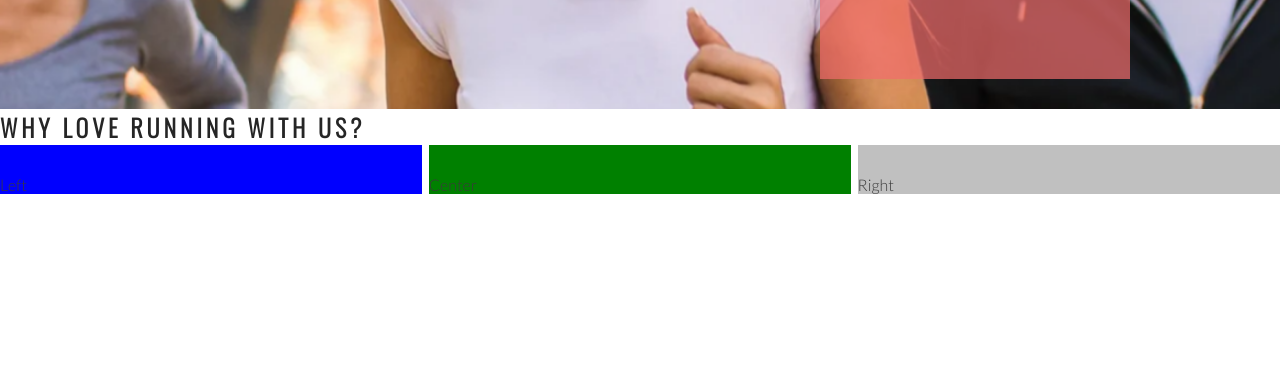
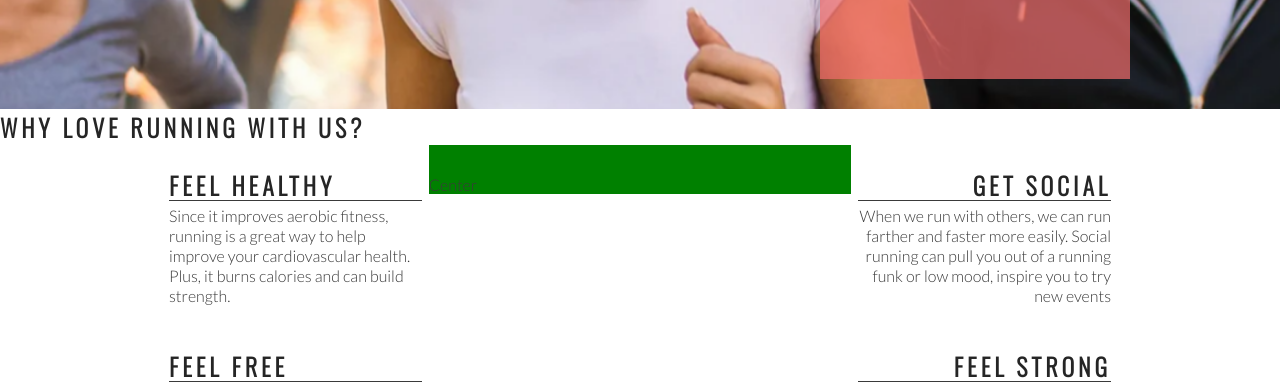
Before and after one commit to leonardo-simeone/love-running, a plain HTML site: page index.html in a window 1280 px wide. Shown: the part 566-952 px from the top of the page. Drawn offline with nearby package versions, Linux system fonts and the light colour scheme.

Commit message:
Add right about section and content style

```diff
--- a/assets/css/style.css
+++ b/assets/css/style.css
@@ -133,14 +133,12 @@ nav > ul {
     padding-top: 30px;
     width: 33%;
     float: left;
-    background-color: blue;
 }
 
 #right-about {
     padding-top: 30px;
     width: 33%;
     float: right;
-    background-color: silver;
 }
 
 #center-about {
@@ -149,3 +147,35 @@ nav > ul {
     margin: 0 auto;
     background-color: green;
 }
+
+hr {
+   border-top: 1px solid #3a3a3a;
+   width: 100%;
+   margin: 5px 0;
+}
+
+/*by setting clear:both we ensure that each content block is aligned vertically*/
+
+.left-about-heading {
+    width: 60%;
+    float: right;
+    line-height: 20px;
+    clear: both;
+    margin-bottom: 50px;
+}
+
+.right-about-heading {
+    width: 60%;
+    float: left;
+    line-height: 20px;
+    clear: both;
+    margin-bottom: 50px;
+}
+
+.right-about-heading h2 {
+    text-align: right;
+}
+
+.right-about-heading p {
+    text-align: right;
+}
--- a/index.html
+++ b/index.html
@@ -40,8 +40,34 @@
     </section>
     <section id="club-ethos">
         <h1>Why Love Running With Us?</h1>
-        <div id="left-about">Left</div>
-        <div id="right-about">Right</div>
+        <div id="left-about">
+            <div class="left-about-heading">
+                <h2>Feel Healthy</h2>
+                <hr>
+                <p>
+                    Since it improves aerobic fitness, running is a great way to help improve your cardiovascular health. Plus, it burns calories and can build strength.
+                </p>
+            </div>
+            <div class="left-about-heading">
+                <h2>Feel Free</h2>
+                <hr>
+                <p>
+                    Physical exercise, running included, is known to release endorphins in the brain. Endorphins make you more energetic, more awake and, yes, happier.
+                </p>
+            </div>
+        </div>
+        <div id="right-about">
+            <div class="right-about-heading">
+                <h2>Get Social</h2>
+                <hr>
+                <p>When we run with others, we can run farther and faster more easily. Social running can pull you out of a running funk or low mood, inspire you to try new events</p>
+            </div>
+            <div class="right-about-heading">
+                <h2>Feel Strong</h2>
+                <hr>
+                <p>Running strengthens your heart by pumping blood more effectively through your body.</p>
+            </div>
+        </div>
         <div id="center-about">Center</div>
     </section>
     <section>
```
